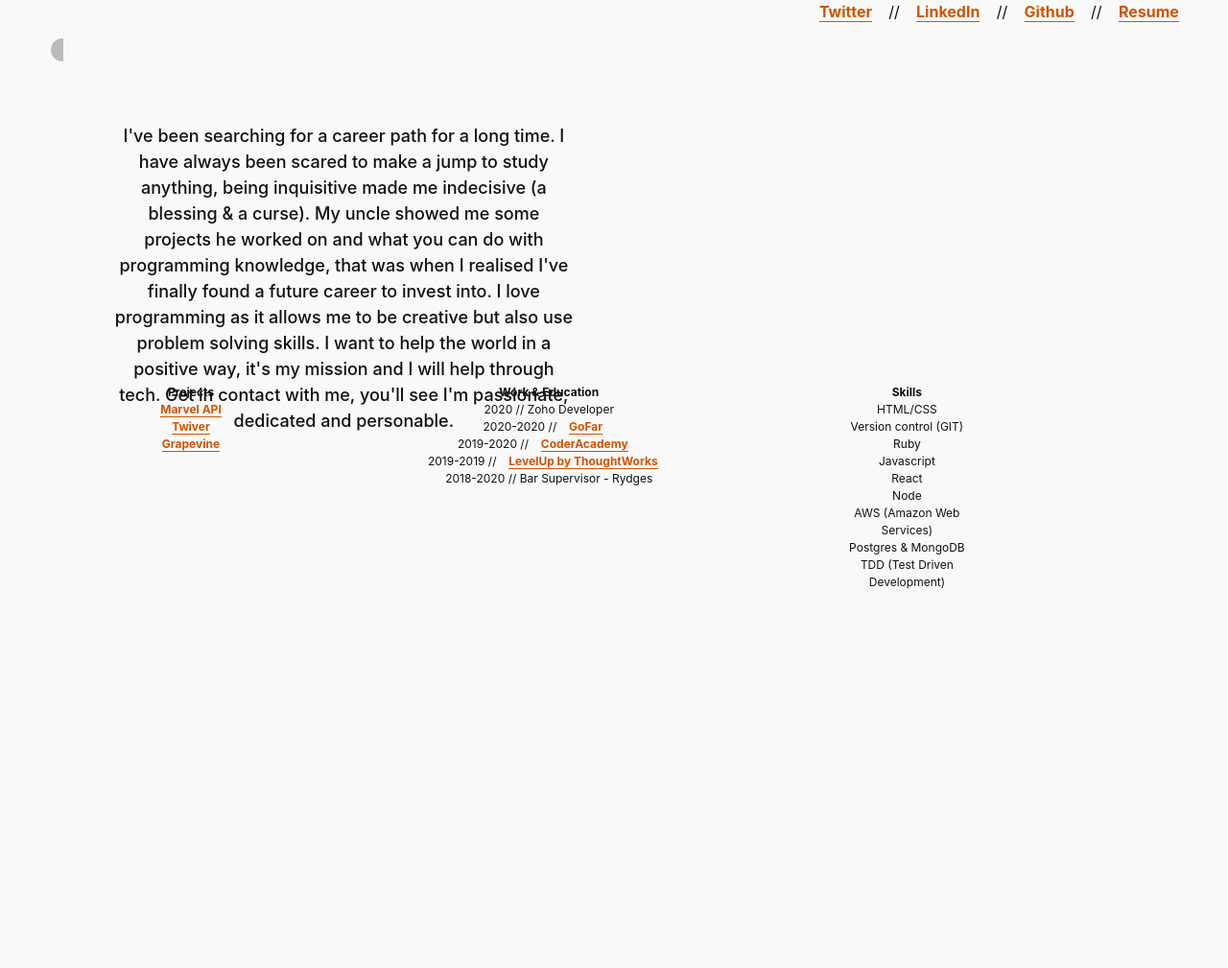
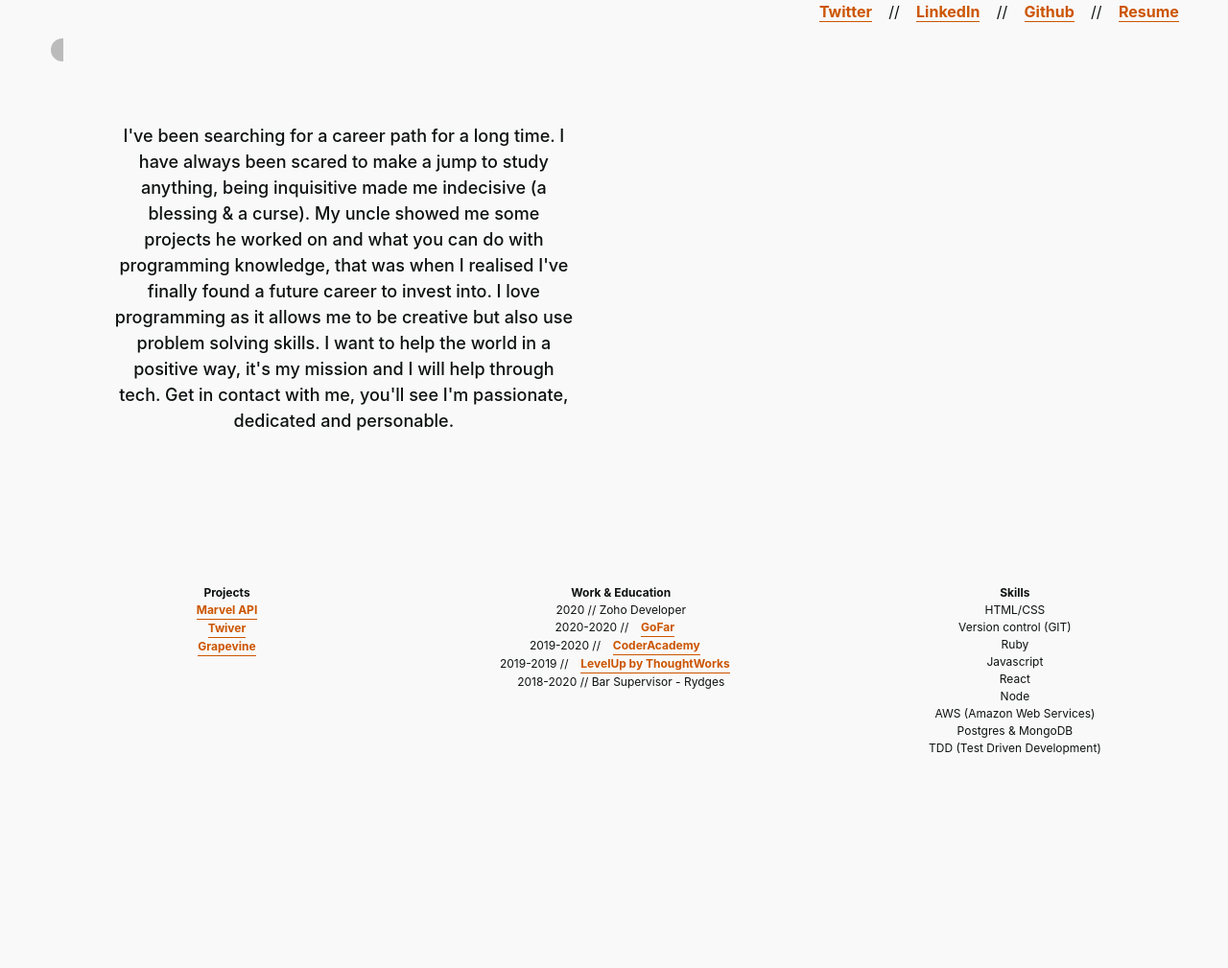
Before and after one commit to haydenf/minimalPortfolio, a website: page index.html in a window 1280 px wide. Shown: the whole page at 96% size. Before the commit the page ends 800 px from the top, so only its background shows below. Drawn offline with nearby package versions, Linux system fonts and the light colour scheme.

Commit message:
fixed li spacing

```diff
--- a/main.css
+++ b/main.css
@@ -59,20 +59,14 @@ body {
     align-items: flex-start;
     font-weight: 500;
 }
-.ulTogether {
-    bottom: 0;
-    position: absolute;
-}
+
 li{
-    /* display:flex; */
+    display:flex;
     font-size: 15px;
-    /* justify-content: center; */
+    justify-content: center;
     list-style: none;
     display:block;
-}
-.row-ul {
-    bottom: 0;
-    position: absolute;
+    display:flex;
 }
 
 .liHeaders {
```
